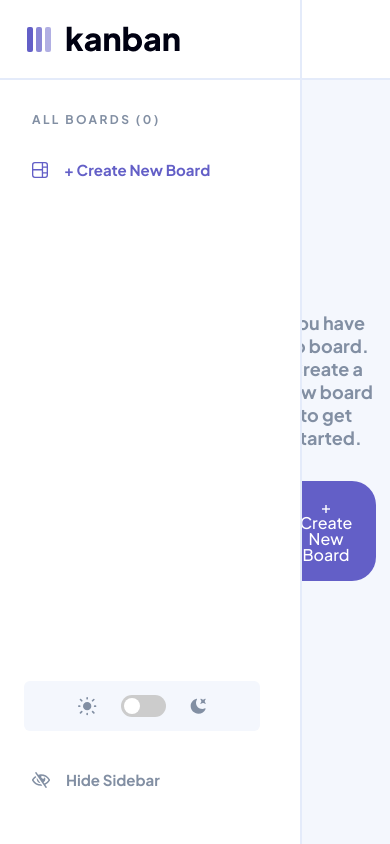
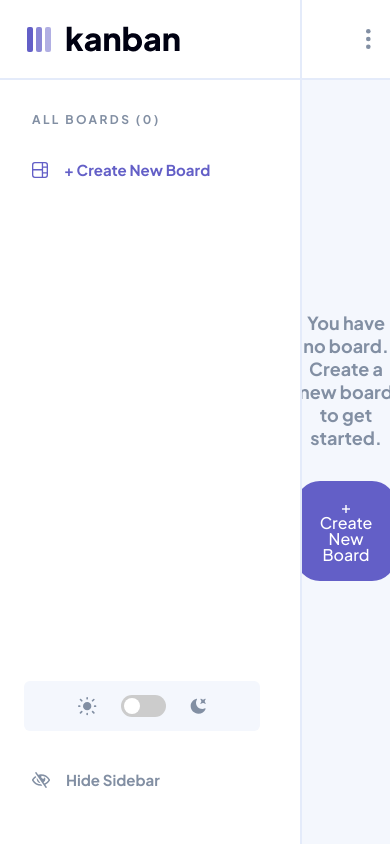
Before and after one commit to ridhokhalis99/kanban, a Next.js app: page / in a window 390 px wide. Built offline with nearby package versions, Linux system fonts and the light colour scheme; no server answers.

Commit message:
mini style adjustment for tablet

```diff
--- a/components/Controlbar/index.tsx
+++ b/components/Controlbar/index.tsx
@@ -57,13 +57,14 @@ const Controlbar = ({
         }}
       >
         {!isEmpty(columns) && (
-          <>
           <button
             className="button-new-task"
             onClick={() => toggleTaskModal({ type: "add" })}
           >
             + Add New Task
           </button>
+        )}
+
         <Image
           src={iconEllipsis.src}
           alt="ellipsis"
@@ -82,8 +83,6 @@ const Controlbar = ({
           onClickDelete={onClickDelete}
           onClickEdit={onClickEdit}
         />
-          </>
-        )}
       </div>
     </div>
   );
--- a/components/Sidebar/index.tsx
+++ b/components/Sidebar/index.tsx
@@ -11,12 +11,14 @@ interface SidebarProps {
   isSidebarHidden: boolean;
   setIsSidebarHidden: React.Dispatch<boolean>;
   toggleBoardModal: Function;
+  forwardRef: React.RefObject<HTMLDivElement>;
 }
 
 const Sidebar = ({
   boards,
   isSidebarHidden,
   setIsSidebarHidden,
+  forwardRef,
   ...props
 }: SidebarProps) => {
   const numberOfBoards = boards.length;
@@ -28,6 +30,7 @@ const Sidebar = ({
           exit={{ x: -300 }}
           transition={{ duration: 0.3 }}
           className="sidebar container"
+          ref={forwardRef}
         >
           <div
             style={{
--- a/pages/index.tsx
+++ b/pages/index.tsx
@@ -13,6 +13,7 @@ import BoardDetail from "../interfaces/BoardDetail";
 import DeleteModal from "../components/Modals/DeleteModal";
 import TaskDetailModal from "../components/Modals/TaskDetailModal";
 import TaskDetail from "../interfaces/TaskDetail";
+import { useRef } from "react";
 
 const Home = () => {
   const [currentBoard, setCurrentBoard] = useState<board>({} as board);
@@ -80,8 +81,10 @@ const Home = () => {
     open: openTaskDetailModal,
   } = useModal();
 
+  const refSidebar = useRef({} as HTMLDivElement);
+
   return (
-    <div className="light">
+    <div className="light main-container">
       <Sidebar
         boards={boards}
         currentBoard={currentBoard}
@@ -89,6 +92,7 @@ const Home = () => {
         isSidebarHidden={isSidebarHidden}
         setIsSidebarHidden={setIsSidebarHidden}
         toggleBoardModal={toggleBoardModal}
+        forwardRef={refSidebar}
       />
       <Controlbar
         toggleTaskModal={toggleTaskModal}
@@ -98,7 +102,9 @@ const Home = () => {
       />
       <div
         style={{
-          width: isSidebarHidden ? "100%" : "calc(100% - 302px)",
+          width: isSidebarHidden
+            ? "100%"
+            : `calc(100% - ${refSidebar?.current?.offsetWidth}px)`,
           position: "relative",
           left: isSidebarHidden ? 0 : 302,
           transition: "all 0.3s ease-out",
--- a/public/stylesheets/components/taskboard.css
+++ b/public/stylesheets/components/taskboard.css
@@ -11,7 +11,6 @@
   height: calc(100vh - 80px);
   display: flex;
   overflow-x: auto;
-  padding-right: 40px;
 }
 
 .taskboard.empty {
@@ -27,16 +26,15 @@
 
 .taskboard.main {
   padding-top: 24px;
-  padding-left: 18px;
   gap: 24px;
 }
 .taskboard.main .main-container {
   display: flex;
-  gap: 24px;
 }
 .taskboard.main .main-container .column-parent {
   width: 280px;
   margin-bottom: 24px;
+  margin-left: 24px;
 }
 .taskboard.main .main-container .task-container {
   display: flex;
@@ -68,7 +66,7 @@
 .taskboard.main .main-container .new-column {
   width: 100%;
   border-radius: 6px;
-  margin-top: 40px;
+  margin: 40px 40px 0 24px;
   background: linear-gradient(to bottom, rgba(121, 132, 147, 0.2), rgba(130, 143, 163, 0.1), rgba(130, 143, 163, 0));
   cursor: pointer;
   display: flex;
--- a/public/stylesheets/globals.css
+++ b/public/stylesheets/globals.css
@@ -410,7 +410,6 @@
   height: calc(100vh - 80px);
   display: flex;
   overflow-x: auto;
-  padding-right: 40px;
 }
 
 .taskboard.empty {
@@ -426,16 +425,15 @@
 
 .taskboard.main {
   padding-top: 24px;
-  padding-left: 18px;
   gap: 24px;
 }
 .taskboard.main .main-container {
   display: flex;
-  gap: 24px;
 }
 .taskboard.main .main-container .column-parent {
   width: 280px;
   margin-bottom: 24px;
+  margin-left: 24px;
 }
 .taskboard.main .main-container .task-container {
   display: flex;
@@ -467,7 +465,7 @@
 .taskboard.main .main-container .new-column {
   width: 100%;
   border-radius: 6px;
-  margin-top: 40px;
+  margin: 40px 40px 0 24px;
   background: linear-gradient(to bottom, rgba(121, 132, 147, 0.2), rgba(130, 143, 163, 0.1), rgba(130, 143, 163, 0));
   cursor: pointer;
   display: flex;
@@ -561,4 +559,8 @@ input[type=checkbox] {
   cursor: pointer;
 }
 
+.main-container {
+  overflow-y: hidden;
+}
+
 /*# sourceMappingURL=globals.css.map */
--- a/styles/components/taskboard.scss
+++ b/styles/components/taskboard.scss
@@ -5,7 +5,6 @@
   height: calc(100vh - 80px);
   display: flex;
   overflow-x: auto;
-  padding-right: 40px;
 }
 
 .taskboard.empty {
@@ -22,16 +21,15 @@
 
 .taskboard.main {
   padding-top: 24px;
-  padding-left: 18px;
   gap: 24px;
 
   .main-container {
     display: flex;
-    gap: 24px;
 
     .column-parent {
       width: 280px;
       margin-bottom: 24px;
+      margin-left: 24px;
     }
 
     .task-container {
@@ -68,7 +66,7 @@
     .new-column {
       width: 100%;
       border-radius: 6px;
-      margin-top: 40px;
+      margin: 40px 40px 0 24px;
       background: linear-gradient(
         to bottom,
         rgba(121, 132, 147, 0.2),
--- a/styles/globals.scss
+++ b/styles/globals.scss
@@ -86,3 +86,7 @@ input[type="checkbox"] {
 .cursor-pointer {
   cursor: pointer;
 }
+
+.main-container {
+  overflow-y: hidden;
+}
```
Also changed, not shown: 2 other files (tests, documents, lock files or other folders). Lines whose indentation alone changed are shown as unchanged.
